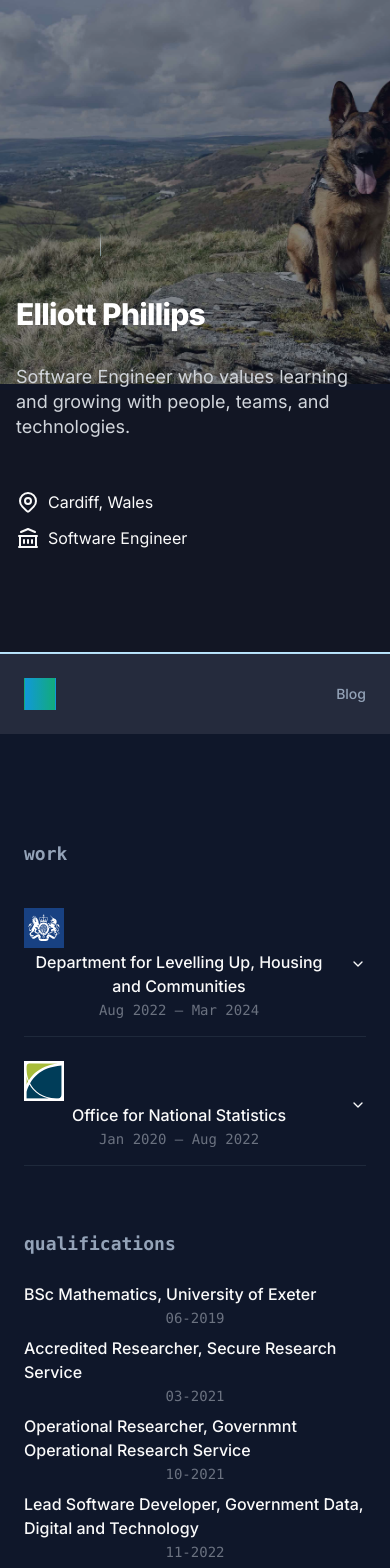
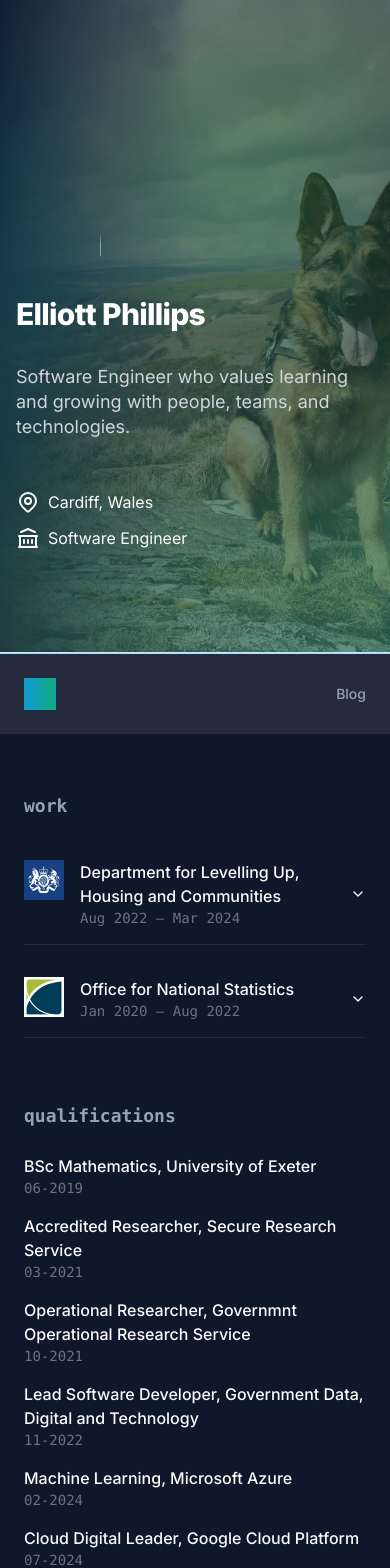
Before and after one commit to ellsphillips/website, a Next.js app: page / in a window 390 px wide. Shown: the top 1568 px of the page. Built offline with nearby package versions, Linux system fonts and the light colour scheme.

Commit message:
Fix: mobile responiveness for hero and resume sections

```diff
--- a/components/hero.tsx
+++ b/components/hero.tsx
@@ -2,6 +2,8 @@
 
 import { Rain } from "@/components/animation/rain";
 import Image from "next/image";
+
+import BlurFade from "@/components/animation/blur-fade";
 
 export default function Hero({ children }: { children: React.ReactNode }) {
   return (
@@ -10,8 +12,9 @@ export default function Hero({ children }: { children: React.ReactNode }) {
         <div className="absolute bg-[rgb(18,22,36)] inset-0 -z-10" />
         <div className="absolute inset-0 -z-10">
           <div className="relative">
-            <div className="absolute inset-x-0 top-0 max-w-[1280px] overflow-hidden lg:bottom-auto lg:left-auto lg:right-0 lg:w-[80%]">
-              <div className="flex items-center aspect-square -translate-y-16 xl:-translate-y-36 2xl:-translate-y-64">
+            <div className="absolute inset-x-0 top-0 min-h-full max-w-[1280px] lg:bottom-auto lg:left-auto lg:right-0">
+              <div className="flex items-center aspect-square -translate-y-16 xl:-translate-y-48">
+                <BlurFade yOffset={12} delay={0.25} duration={0.75}>
                   <Image
                     src="/images/home.jpg"
                     alt="home hero image"
@@ -19,13 +22,16 @@ export default function Hero({ children }: { children: React.ReactNode }) {
                     priority
                     width={2560}
                     height={1440}
-                  className="absolute top-0 left-0 w-full min-h-[28rem] object-cover -scale-x-100"
+                    style={{}}
+                    className="size-full min-h-[48rem] -translate-x-32 sm:translate-x-0 overflow-visible rounded-lg object-cover md:-translate-y-36 lg:-translate-y-48 w-full -scale-x-100 brightness-[.75] lg:brightness-100"
                   />
+                </BlurFade>
               </div>
               <div className="absolute -inset-px bg-slate-900/50" />
-              <div className="absolute -inset-px hidden bg-gradient-to-r from-slate-900 via-transparent to-transparent lg:block" />
+              <div className="absolute -inset-px bg-gradient-to-r from-slate-900 via-transparent to-transparent" />
             </div>
             <div className="relative flex justify-center overflow-hidden">
+              <BlurFade yOffset={0}>
                 <Image
                   alt=""
                   fetchPriority="high"
@@ -33,10 +39,11 @@ export default function Hero({ children }: { children: React.ReactNode }) {
                   height="1440"
                   decoding="async"
                   data-nimg="1"
-                className="hidden max-w-none lg:block lg:animate-fade-in delay-200"
+                  className="max-w-none animate-fade-in delay-200"
                   style={{ color: "transparent" }}
                   src="/images/glow-desktop.webp"
                 />
+              </BlurFade>
             </div>
           </div>
         </div>
--- a/components/nav.tsx
+++ b/components/nav.tsx
@@ -43,7 +43,7 @@ export default function Nav({
   );
 
   return (
-    <div className="mx-auto flex w-full flex-1 overflow-hidden text-slate-600 z-[999] mb-20">
+    <div className="mx-auto flex w-full flex-1 overflow-hidden text-slate-600 z-[999] mb-8">
       <div className="z-0 flex-1">
         <motion.header
           style={{
--- a/components/resume.tsx
+++ b/components/resume.tsx
@@ -9,7 +9,7 @@ import Image from "next/image";
 
 const ResumeEntry = (item: { title: string; date: string; logo?: string }) => {
   return (
-    <div className="flex sm:items-center flex-col sm:flex-row gap-0.5 sm:gap-4 group w-full mr-4">
+    <div className="flex gap-4 group w-full mr-4">
       {item.logo && (
         <Avatar className="rounded-none">
           <AvatarImage asChild src={item.logo}>
@@ -18,11 +18,15 @@ const ResumeEntry = (item: { title: string; date: string; logo?: string }) => {
           <AvatarFallback>N</AvatarFallback>
         </Avatar>
       )}
-      <strong className="line-clamp-2 font-medium">{item.title}</strong>
-      <span className="hidden sm:flex flex-1 border-t border-gray-300 border-dashed shrink dark:border-gray-800" />
-      <span className="flex-none font-mono text-quaternary inline-block text-center text-sm text-gray-500">
-        {item.date}
-      </span>
+      <div className="flex flex-col md:flex-row md:items-center w-full md:gap-4">
+        <strong className="line-clamp-2 font-medium text-left">
+          {item.title}
+        </strong>
+        <span className="hidden md:flex flex-1 border-t border-gray-300 border-dashed shrink dark:border-gray-800" />
+        <span className="flex-none md:ml-auto self-start md:self-center font-mono text-quaternary inline-block text-sm text-gray-500">
+          {item.date}
+        </span>
+      </div>
     </div>
   );
 };
@@ -40,7 +44,7 @@ const ResumeSection = ({
   }[];
 }) => {
   return (
-    <div className="grid items-start place-content-center grid-cols-1 gap-6 md:grid-cols-12">
+    <div className="grid items-start place-content-center grid-cols-1 gap-6 md:grid-cols-8">
       <h4
         className={`col-span-2 pt-8 text-lg font-bold text-black dark:text-slate-400 font-mono ${
           items[0].description ? "md:pt-[1rem]" : "md:pt-0"
@@ -51,7 +55,7 @@ const ResumeSection = ({
 
       <Accordion
         type="multiple"
-        className="col-span-10 md:col-start-3 space-y-2"
+        className="col-span-10 md:col-start-3 space-y-4"
       >
         {items.map((item, i) =>
           item.logo && item.description ? (
```
Lines whose indentation alone changed are shown as unchanged.
